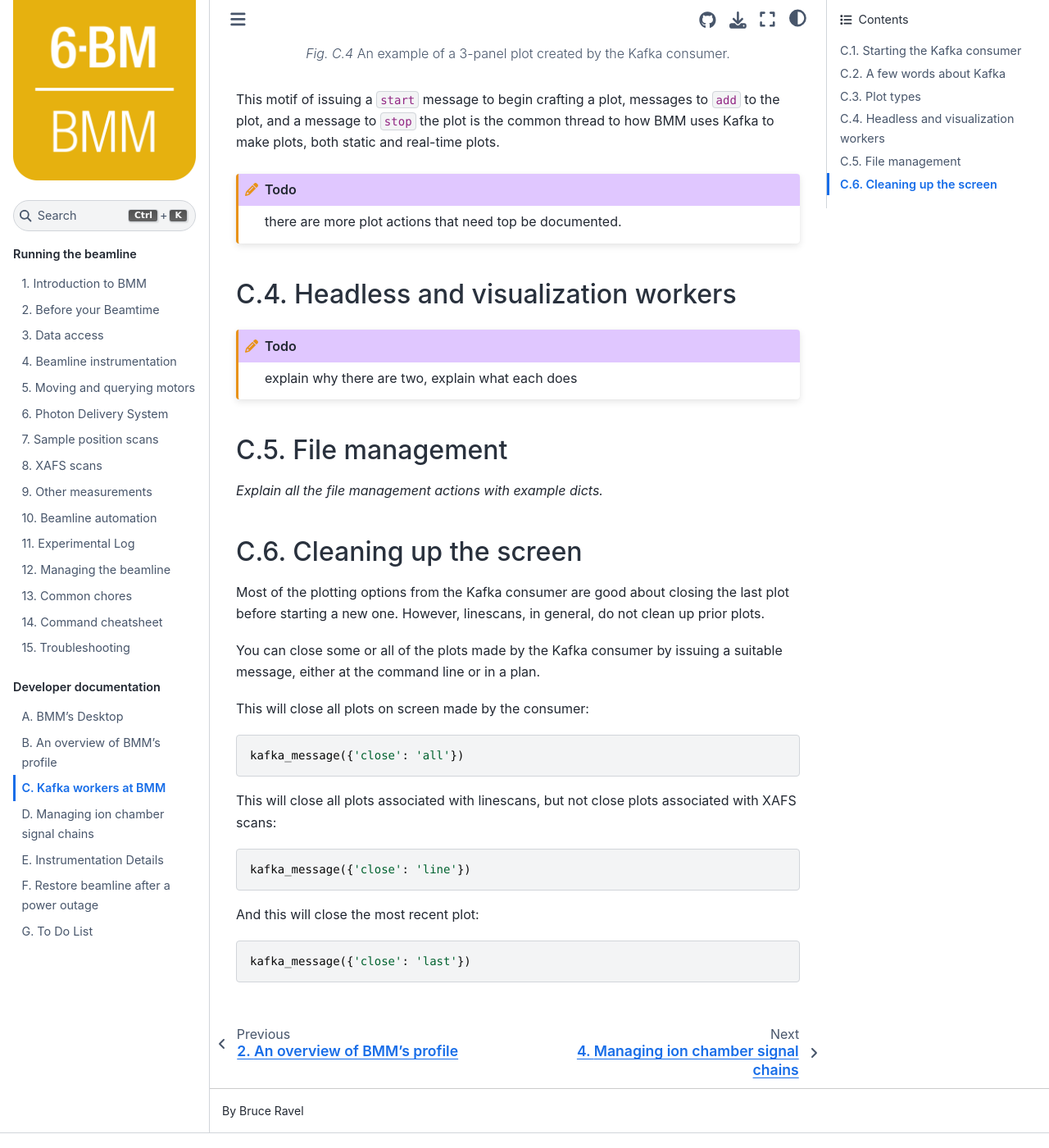
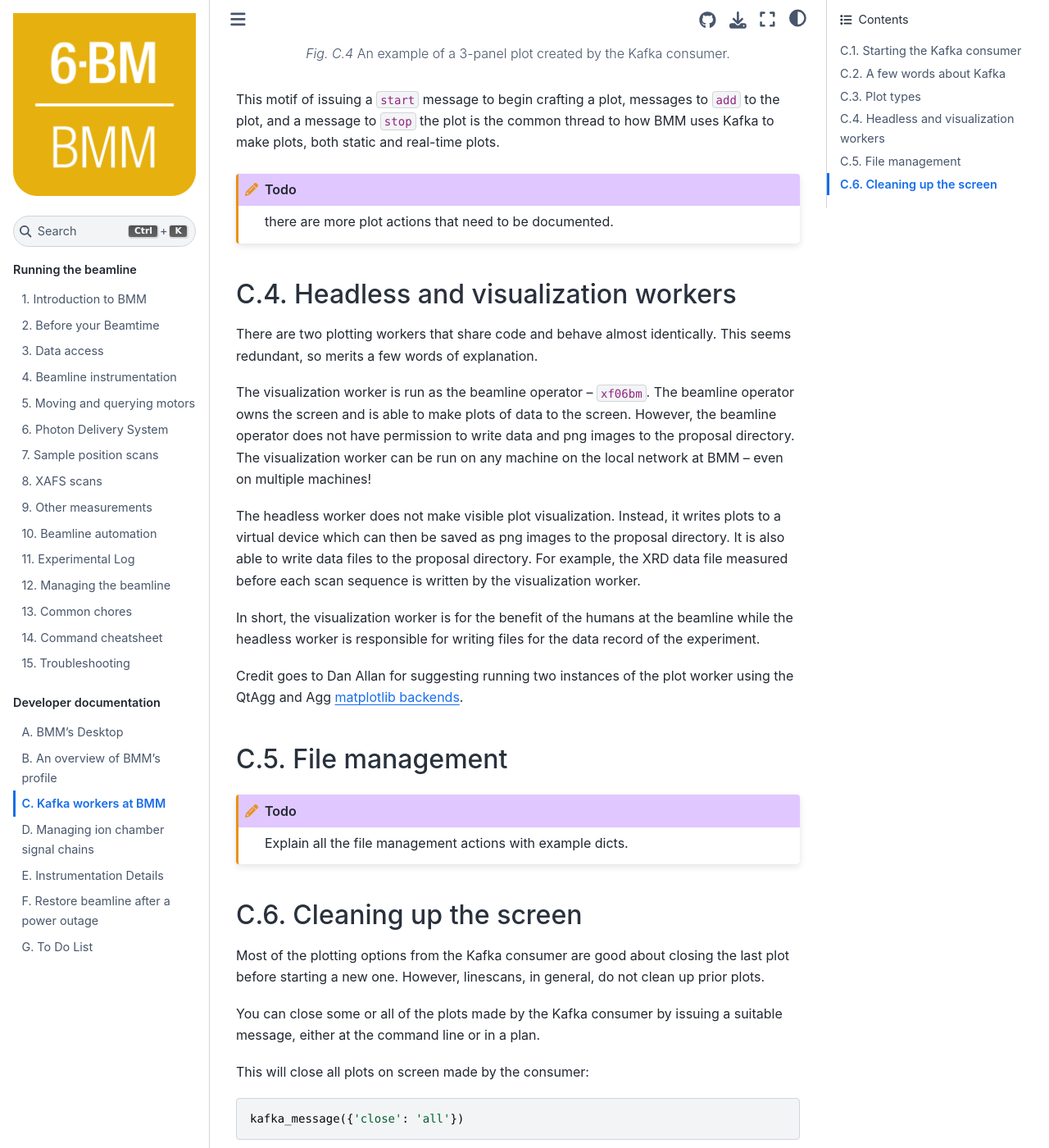
Before and after one commit to NSLS-II-BMM/BeamlineManual, a Sphinx documentation site: the page built from docs/kafka.rst, in a window 1280 px wide and 1400 px high, scrolled down 10097 px. Shown: the whole window at 82% size. Built offline with Sphinx 7.4.7 and the Sphinx Book theme 1.1.4, drawn with Linux system fonts in a browser that asks for light colours; some of the changed text lies outside the part shown.

Commit message:
update before section, 7-element

```diff
--- a/docs/kafka.rst
+++ b/docs/kafka.rst
@@ -518,18 +518,44 @@
 real-time plots.
 
 
-.. todo:: there are more plot actions that need top be documented.
+.. todo:: there are more plot actions that need to be documented.
 
 Headless and visualization workers
 ----------------------------------
 
-.. todo:: explain why there are two, explain what each does
+There are two plotting workers that share code and behave almost
+identically.  This seems redundant, so merits a few words of
+explanation.
+
+The visualization worker is run as the beamline operator |nd|
+``xf06bm``.  The beamline operator owns the screen and is able to make
+plots of data to the screen.  However, the beamline operator does not
+have permission to write data and png images to the proposal
+directory.  The visualization worker can be run on any machine on the
+local network at BMM |nd| even on multiple machines!
+
+The headless worker does not make visible plot visualization.
+Instead, it writes plots to a virtual device which can then be saved
+as png images to the proposal directory.  It is also able to write
+data files to the proposal directory.  For example, the XRD data file
+measured before each scan sequence is written by the visualization
+worker.
+
+In short, the visualization worker is for the benefit of the humans at
+the beamline while the headless worker is responsible for writing
+files for the data record of the experiment.
+
+Credit goes to Dan Allan for suggesting running two instances of the
+plot worker using the QtAgg and Agg `matplotlib backends
+<https://matplotlib.org/stable/users/explain/figure/backends.html>`__.
 
 
 File management
 ---------------
 
-*Explain all the file management actions with example dicts.*
+.. todo::
+
+   Explain all the file management actions with example dicts.
 
 
 Cleaning up the screen
```
Also changed, not shown: other parts of docs/kafka.rst (+4 -4 lines), docs/before.rst (+26 -4 lines), docs/instruments.rst (+15 -3 lines), docs/intro.rst (+8 -15 lines), docs/manage.rst (+34 -0 lines), docs/pds.rst (+9 -0 lines), docs/_images/7element.jpg (added), docs/_images/small_rotation_stage.jpg (added), docs/_images/tilt_stage.jpg (added).
